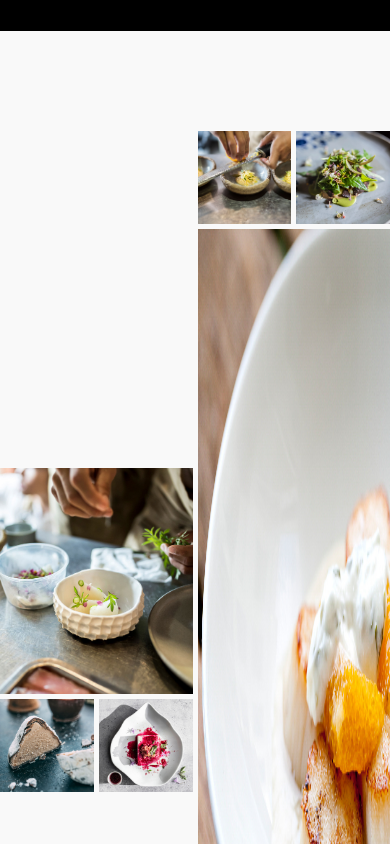
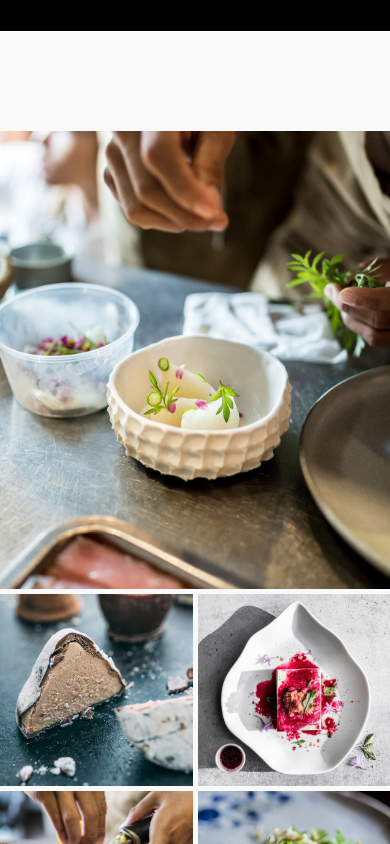
Before and after one commit to Reza-HM/soulkitchen-next, a Next.js app: page / in a window 390 px wide. Shown: the part 6240-7084 px from the top of the page. Built offline with nearby package versions, Linux system fonts and the light colour scheme.

Commit message:
responsived gallery at index page

```diff
--- a/Components/Templates/Index/Gallery.tsx
+++ b/Components/Templates/Index/Gallery.tsx
@@ -3,7 +3,7 @@ import Image from "next/image";
 const Gallery = () => {
   return (
     <div className="container px-0 mt-40">
-      <div className="flex justify-center items-center gap-2">
+      <div className="flex justify-center flex-wrap gap-2">
         <div className="w-full md:w-1/3 md:flex-1 flex flex-col gap-2">
           <div className="group relative cursor-pointer">
             <Image
@@ -77,7 +77,7 @@ const Gallery = () => {
               src="/img/gallery4.jpg"
               width={800}
               height={800}
-              className="!h-[900px] flex-1 group-hover:brightness-50 duration-300"
+              className="!h-auto md:!h-[450px] lg:!h-[600px] xl:!h-[745px] 2xl:!h-[842px] flex-1 group-hover:brightness-50 duration-300"
             />
             <p className="absolute text-center inset-[50%] -translate-x-1/2 -translate-y-1/2 w-96 tracking-widest text-2xl text-white hidden group-hover:block">
               SCALLOPS WITH ORANGE BUTTER
--- a/tailwind.config.ts
+++ b/tailwind.config.ts
@@ -13,7 +13,7 @@ const config: Config = {
       md: "768px",
       lg: "1024px",
       xl: "1280px",
-      "2xl": "1536px",
+      "2xl": "1440px",
     },
     extend: {
       backgroundColor: {
```
